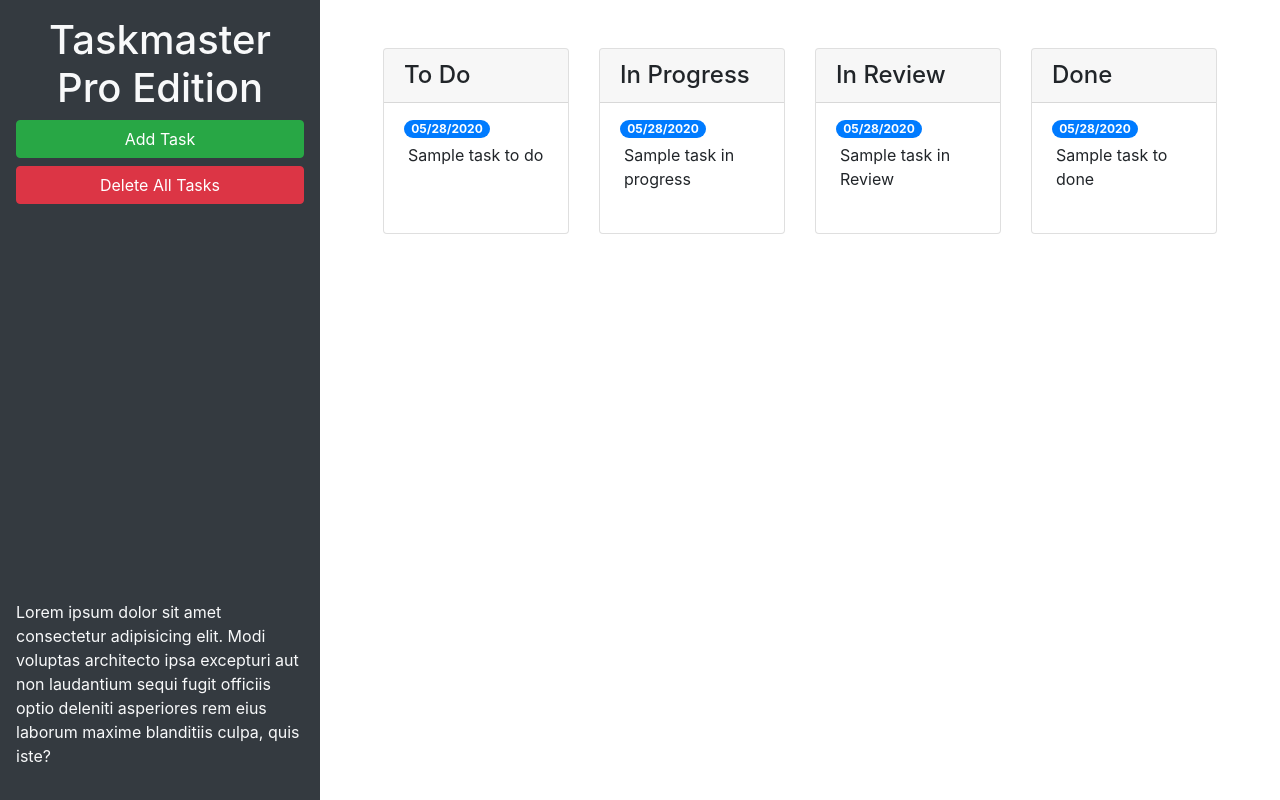
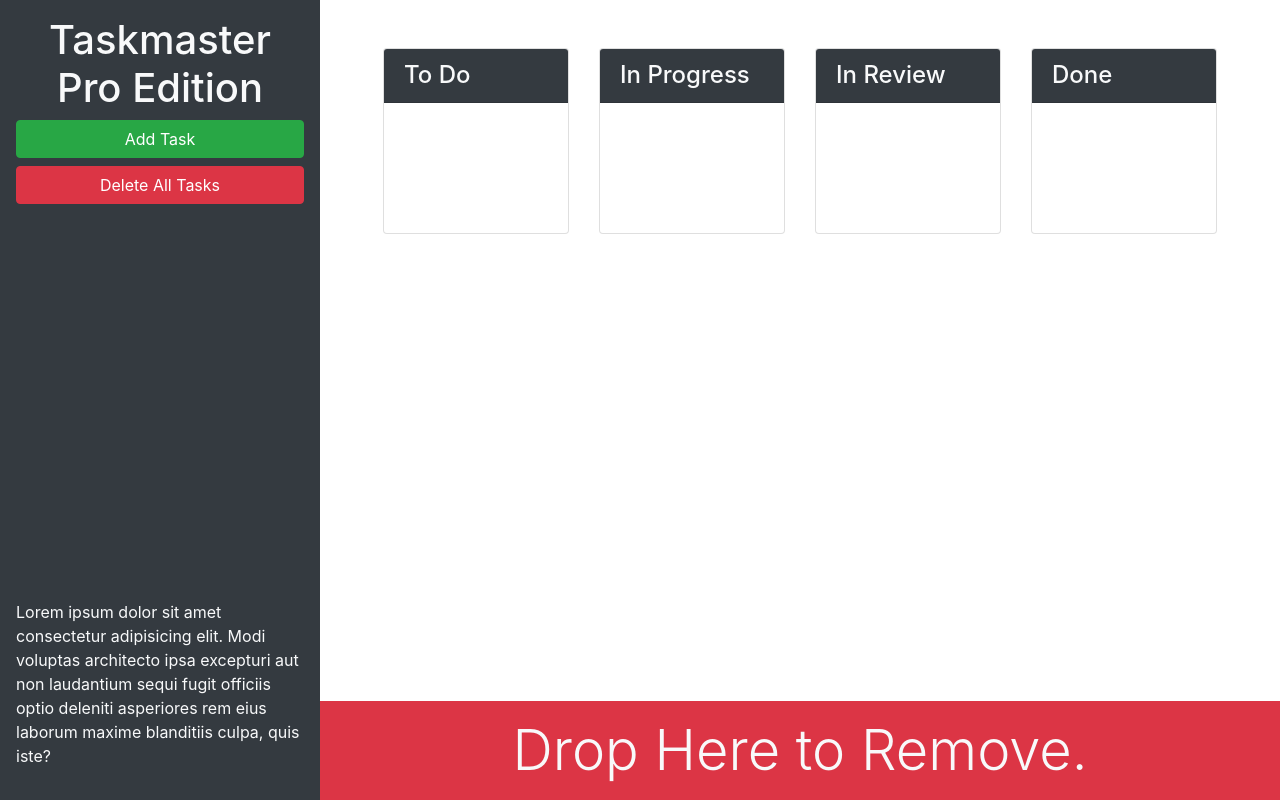
Before and after one commit to mtugrulavci/taskmaster-pro, a plain HTML site: page index.html in a window 1280 px wide. Drawn offline with nearby package versions, Linux system fonts and the light colour scheme.

Commit message:
styled by using bootstrap elements

```diff
--- a/index.html
+++ b/index.html
@@ -13,28 +13,28 @@
 <body>
 
   <div class="row min-vh-100 no-gutters">
-    <header class="col-12 col-lg-3 bg-dark text-light d-flex flex-column p-4 p-lg-3">
+    <header class="col-12 col-lg-3 bg-dark text-light sticky-top d-flex flex-column p-4 p-lg-3">
       <h1 class="text-center">Taskmaster Pro Edition</h1>
       <button id="create-task" class="btn btn-block btn-success" data-toggle="modal" data-target="#task-form-modal">Add
         Task</button>
       <button id="remove-tasks" class="btn btn-block btn-danger">Delete All Tasks</button>
-      <p class="mt-auto">Lorem ipsum dolor sit amet consectetur adipisicing elit. Modi voluptas architecto ipsa
+      <p class="mt-auto d-none d-lg-block">Lorem ipsum dolor sit amet consectetur adipisicing elit. Modi voluptas architecto ipsa
         excepturi aut non
         laudantium sequi fugit officiis optio deleniti asperiores rem eius laborum maxime blanditiis culpa, quis iste?
       </p>
     </header>
-    <main class="col-12 col-lg-9">
+    <main class="col-12 col-lg-9 d-flex flex-column">
       <div class="m-5 row justify-content-around">
         <!-- todo start -->
         <div class="col-12 col-md-6 col-xl-3 mb-3">
           <div class="card">
-            <h4 class="card-header">
+            <h4 class="card-header bg-dark text-light">
               To Do
             </h4>
             <ul id="list-toDo" class="list-group list-group-flush">
               <li class="list-group-item">
-                <span class="badge badge-primary badge-pill">05/28/2020</span>
-                <p class="m-1">Sample task to do</p>
+                <span class="badge badge-primary badge-pill"></span>
+                <p class="m-1"></p>
               </li>
             </ul>
           </div>
@@ -43,13 +43,13 @@
         <!-- in progress start -->
         <div class="col-12 col-md-6 col-xl-3 mb-3">
           <div class="card">
-            <h4 class="card-header">
+            <h4 class="card-header bg-dark text-light">
               In Progress
             </h4>
             <ul id="list-inProgress" class="list-group list-group-flush">
               <li class="list-group-item">
-                <span class="badge badge-primary badge-pill">05/28/2020</span>
-                <p class="m-1">Sample task in progress</p>
+                <span class="badge badge-primary badge-pill"></span>
+                <p class="m-1"></p>
               </li>
             </ul>
           </div>
@@ -58,13 +58,13 @@
         <!-- in review start -->
         <div class="col-12 col-md-6 col-xl-3 mb-3">
           <div class="card">
-            <h4 class="card-header">
+            <h4 class="card-header bg-dark text-light">
               In Review
             </h4>
             <ul id="list-inReview" class="list-group list-group-flush">
               <li class="list-group-item">
-                <span class="badge badge-primary badge-pill">05/28/2020</span>
-                <p class="m-1">Sample task in Review</p>
+                <span class="badge badge-primary badge-pill"></span>
+                <p class="m-1"></p>
               </li>
             </ul>
           </div>
@@ -73,19 +73,26 @@
         <!-- done start -->
         <div class="col-12 col-md-6 col-xl-3 mb-3">
           <div class="card">
-            <h4 class="card-header">
+            <h4 class="card-header bg-dark text-light">
               Done
             </h4>
             <ul id="list-done" class="list-group list-group-flush">
               <li class="list-group-item">
-                <span class="badge badge-primary badge-pill">05/28/2020</span>
-                <p class="m-1">Sample task to done</p>
+                <span class="badge badge-primary badge-pill"></span>
+                <p class="m-1"></p>
               </li>
             </ul>
           </div>
         </div>
         <!-- done end -->
       </div>
+
+      <div id="trash" class="mt-auto">
+        <div class="w-100 bg-danger p-3 text-center text-light display-4">
+          Drop Here to Remove.
+        </div>
+      </div>
+
     </main>
   </div>
 
```
